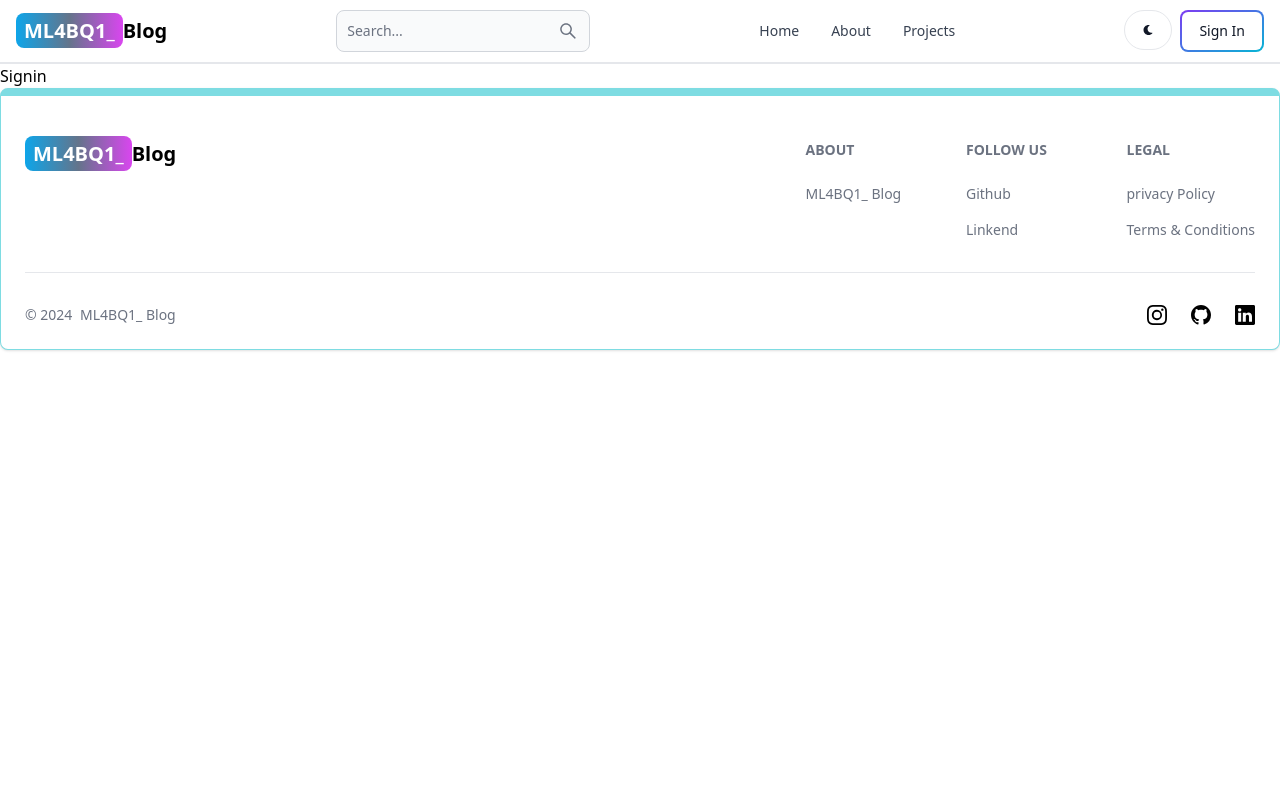
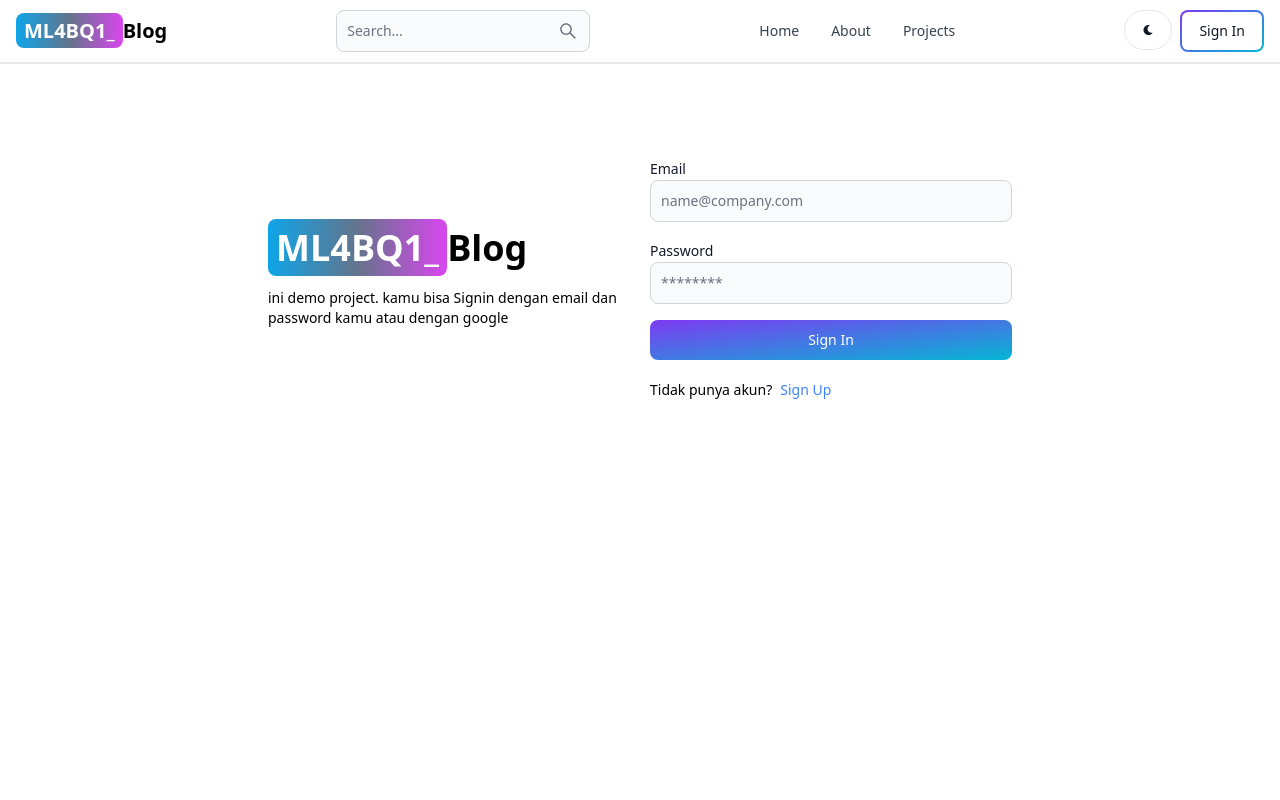
Before and after one commit to Mohammadiqbalmaulana2001/mern-blog, a React (Vite) app in the folder client/: page /signin in a window 1280 px wide. Shown: the top 800 px of the page. Built offline with nearby package versions, Linux system fonts and the light colour scheme.

Commit message:
tampilan signin

```diff
--- a/client/src/pages/Signin.jsx
+++ b/client/src/pages/Signin.jsx
@@ -1,7 +1,108 @@
-import React from 'react'
+import { Link ,useNavigate} from "react-router-dom";
+import { Alert, Button, Label, Spinner, TextInput } from "flowbite-react";
+import { useState } from "react";
+
 
 export default function Signin() {
+  const [formData, setFormData] = useState({})
+  const [errorMessage, setErrorMessage] = useState(null)
+  const [loading, setLoading] = useState(false)
+  const navigate = useNavigate()
+
+  const handleChange = (e) => {
+    setFormData({...formData, [e.target.id]: e.target.value.trim()})
+  }
+
+  const handleSubmit = async (e) => {
+    e.preventDefault();
+    if ( !formData.email || !formData.password) {
+      return setErrorMessage("Silakan isi semua kolom")
+    }
+    try {
+      setLoading(true)
+      setErrorMessage(null)
+      const res = await fetch('/api/auth/signin', {
+        method: 'POST',
+        headers: {
+          'Content-Type': 'application/json',
+        },
+        body: JSON.stringify(formData)
+      })
+      const data = await res.json()
+      if(data.success === false) {
+        return setErrorMessage(data.message)
+      }
+      setLoading(false)
+      if(res.ok){
+        navigate('/')
+      }
+    } catch (error) {
+      setErrorMessage(error.message)
+      setLoading(false)
+    }
+  }
   return (
-    <div>Signin</div>
+    <div className="min-h-screen mt-20 ">
+      <div className=" flex p-3 max-w-3xl flex-col md:flex-row mx-auto md:items-center gap-5">
+        {/* left */}
+        <div className="flex-1">
+        <Link to={'/'} className={'font-bold dark:text-white text-4xl'}>
+            <span className='px-2 py-1 bg-gradient-to-r from-sky-500 via-slate-500 to-fuchsia-500 rounded-lg text-white'>ML4BQ1_</span>
+            Blog
+        </Link>
+        <p className="text-sm mt-5">
+          ini demo project. kamu bisa Signin dengan email dan password kamu atau dengan google
+        </p>
+        </div>
+        {/* right */}
+        <div className="flex-1">
+        {
+            errorMessage && (
+              <Alert className="mb-3" color={"failure"}>
+                {errorMessage}
+              </Alert>
+            )
+          }
+          <form className="flex flex-col gap-4" onSubmit={handleSubmit}>
+            <div>
+              <Label value="Email" />
+              <TextInput
+                type="email"
+                placeholder="name@company.com"
+                id="email"
+                onChange={handleChange}
+              />
+            </div>
+            <div>
+              <Label value="Password" />
+              <TextInput
+                type="password"
+                placeholder="********"
+                id="password"
+                onChange={handleChange}
+              />
+            </div>
+            <Button gradientDuoTone={"purpleToBlue"} type="submit" disabled={loading}>
+              {
+                loading ? (
+                  <>
+                  <Spinner size={"sm"} />
+                  <span className="ml-2">Loding...</span>
+                  </>
+                ): (
+                  "Sign In"
+                )
+              }
+            </Button>
+          </form>
+          <div className="flex gap-2 text-sm mt-5">
+            <span>Tidak punya akun?</span>
+            <Link to={'/signup'} className="text-blue-500">
+            Sign Up
+            </Link>
+          </div>
+        </div>
+      </div>
+    </div>
   )
 }
```
